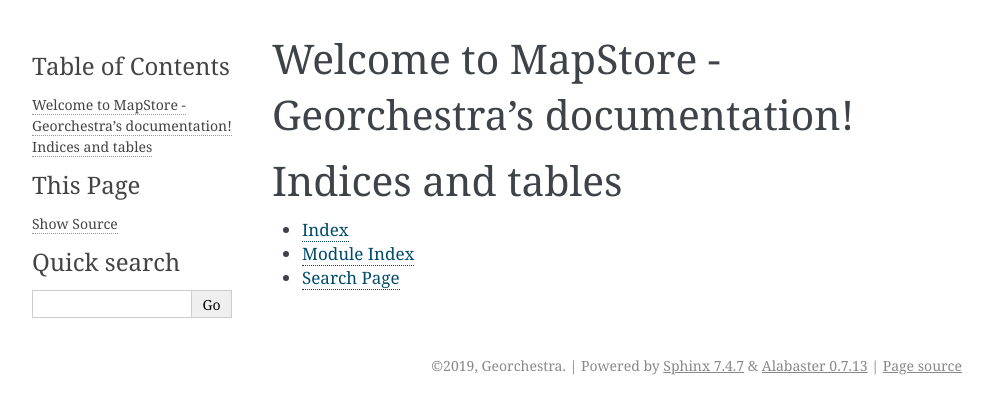
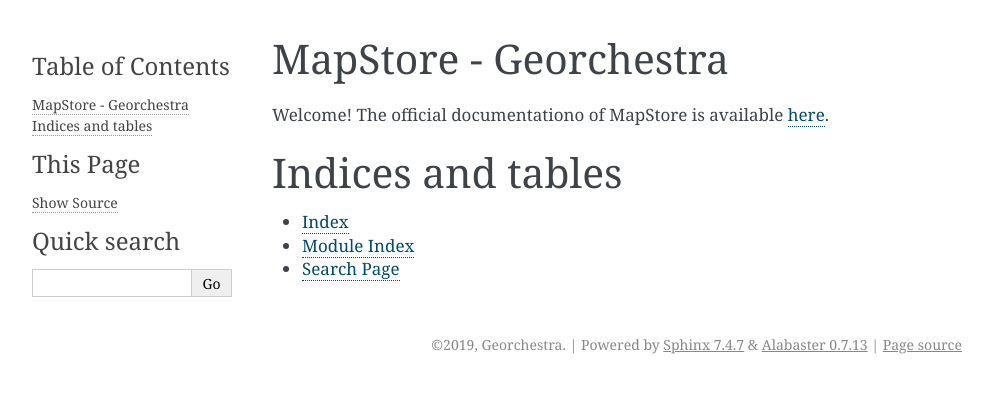
Before and after one commit to georchestra/mapstore2-georchestra, a Sphinx documentation site: the page built from docs/source/index.rst, in a window 1280 px wide. Shown: the top 414 px of the page, without its empty margins (148-1141 px from the left). Built offline with Sphinx 7.4.7, drawn with Linux system fonts in a browser that asks for light colours.

Commit message:
add link to mapstore doc

```diff
--- a/docs/source/index.rst
+++ b/docs/source/index.rst
@@ -1,10 +1,9 @@
-.. MapStore - Georchestra documentation master file, created by
-   sphinx-quickstart on Wed Oct  9 12:48:40 2019.
-   You can adapt this file completely to your liking, but it should at least
-   contain the root `toctree` directive.
+MapStore - Georchestra
+==================================================
 
-Welcome to MapStore - Georchestra's documentation!
-==================================================
+Welcome!
+The official documentationo of MapStore is available  `here
+<https://mapstore.readthedocs.io/en/latest/>`_.
 
 .. toctree::
    :maxdepth: 2
```
